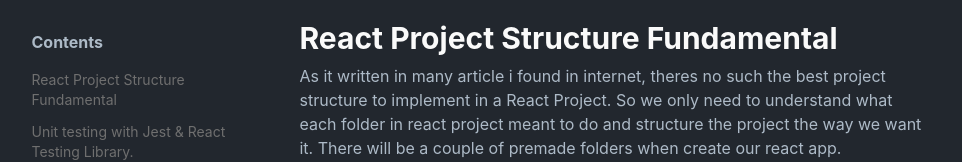
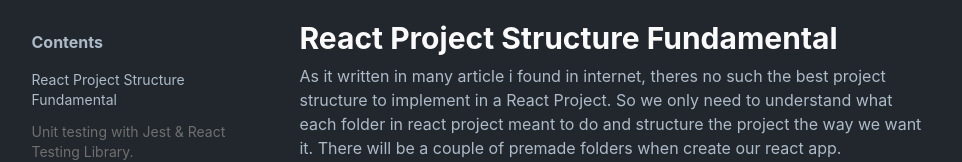
Before and after one commit to irsyaddd/react-fe-study-case, a React (Create React App) app: page / in a window 1280 px wide. Shown: the part 364-526 px from the top of the page, without its empty margins (159-1121 px from the left). Built offline with nearby package versions, Linux system fonts and the light colour scheme.

Commit message:
add default active heading state

```diff
--- a/src/components/ToC/index.tsx
+++ b/src/components/ToC/index.tsx
@@ -4,7 +4,7 @@ import { TASK_LIST } from "../../data";
 
 export default function TableOfContents() {
   const [isHovering, setIsHovering] = useState(false);
-  const [active, setActive] = useState("");
+  const [active, setActive] = useState("1");
   const handleScroll = useCallback((elementId: string) => {
     const element = document.getElementById(elementId);
     if (element) element.scrollIntoView({ block: "start", behavior: "smooth" });
```
